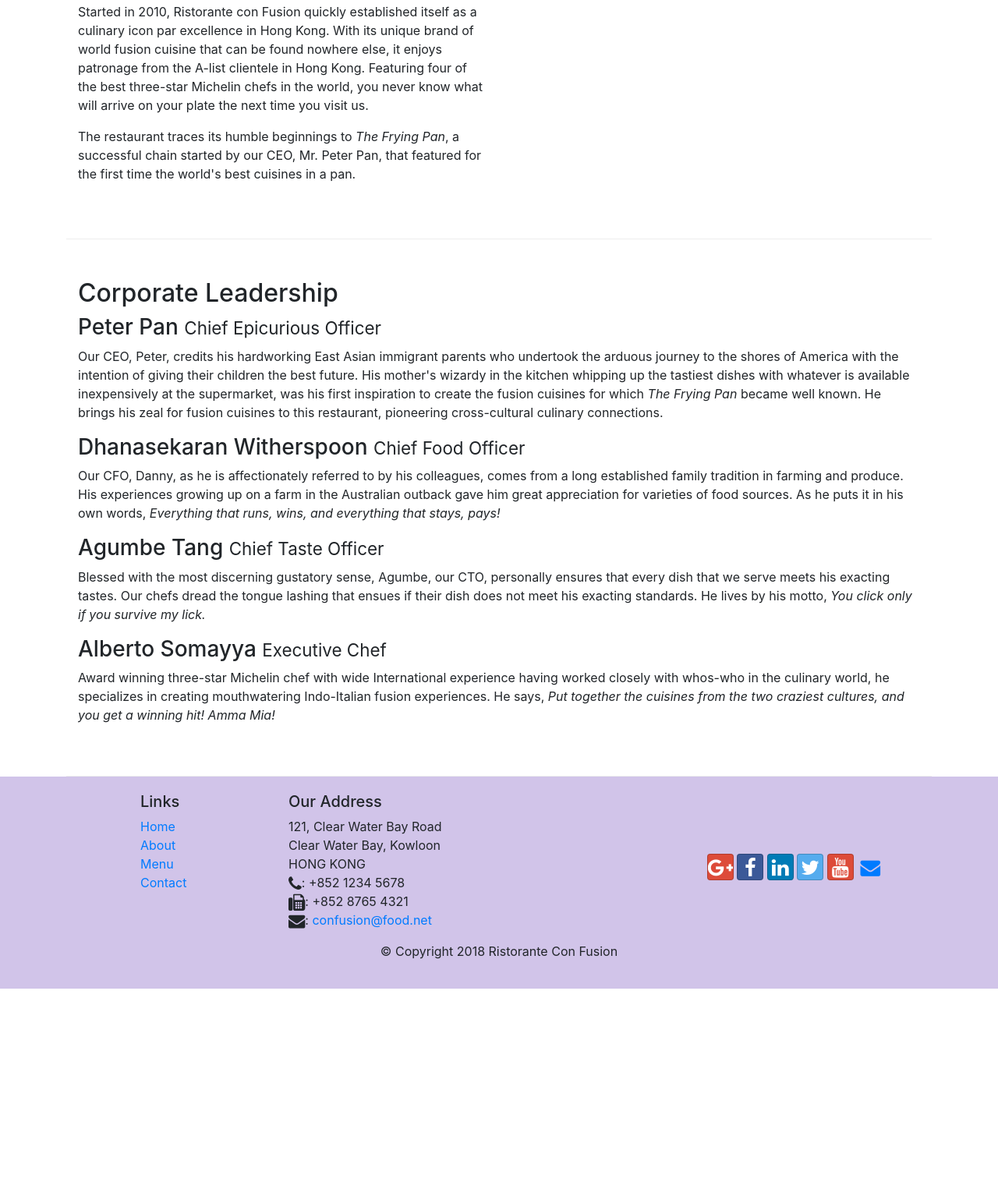
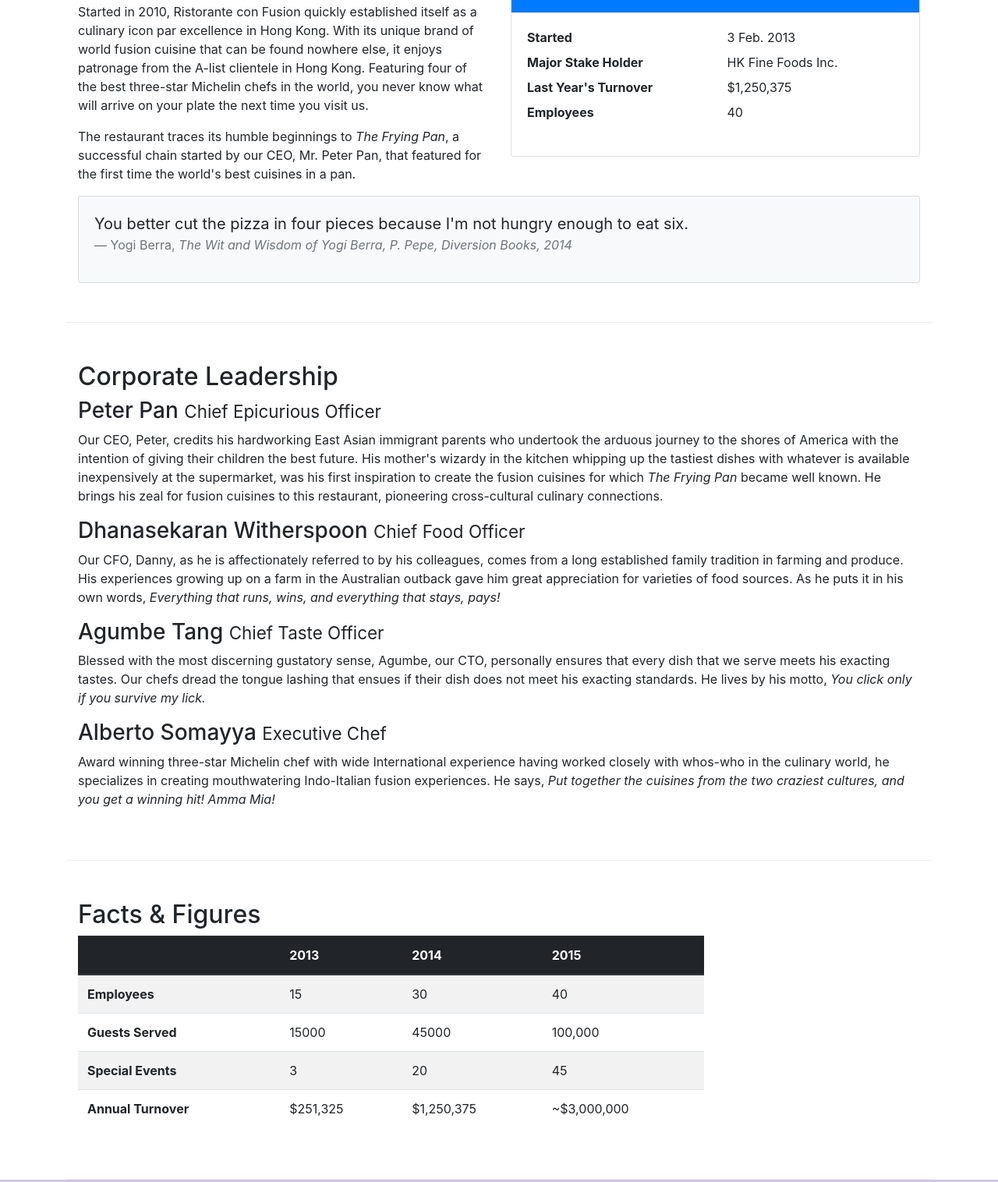
Before and after one commit to PrAsH-01/conFusion, a website: page aboutus.html in a window 1280 px wide. Shown: the part 558-2074 px from the top of the page at 78% size. Before the commit the page ends 1826 px from the top, so only its background shows below. Drawn offline with nearby package versions, Linux system fonts and the light colour scheme.

Commit message:
Tables and Cards

```diff
--- a/aboutus.html
+++ b/aboutus.html
@@ -63,7 +63,33 @@
                 <p>Started in 2010, Ristorante con Fusion quickly established itself as a culinary icon par excellence in Hong Kong. With its unique brand of world fusion cuisine that can be found nowhere else, it enjoys patronage from the A-list clientele in Hong Kong.  Featuring four of the best three-star Michelin chefs in the world, you never know what will arrive on your plate the next time you visit us.</p>
                 <p>The restaurant traces its humble beginnings to <em>The Frying Pan</em>, a successful chain started by our CEO, Mr. Peter Pan, that featured for the first time the world's best cuisines in a pan.</p>
             </div>
-            <div class="col-12 col-sm">
+            <div class="col-12 col-sm-6">
+               <div class="card">
+                   <h3 class="card-header bg-primary text-white">Facts At a Glance</h3>
+                   <div class="card-body">
+                       <dl class="row">
+                           <dt class="col-6">Started</dt>
+                           <dd class="col-6">3 Feb. 2013</dd>
+                           <dt class="col-6">Major Stake Holder</dt>
+                           <dd class="col-6">HK Fine Foods Inc.</dd>
+                           <dt class="col-6">Last Year's Turnover</dt>
+                           <dd class="col-6">$1,250,375</dd>
+                           <dt class="col-6">Employees</dt>
+                           <dd class="col-6">40</dd>
+                       </dl>
+                   </div>
+               </div>
+            </div>
+            <div class="col-12">
+                <div class="card card-body bg-light">
+                    <blockquote class="blockquote">
+                        <p class="mb-0">You better cut the pizza in four pieces because I'm not hungry enough to eat six.</p>
+                        <footer class="blockquote-footer">Yogi Berra,
+                            <cite title="Source Title">The Wit and Wisdom of Yogi Berra,
+                            P. Pepe, Diversion Books, 2014</cite>
+                        </footer>
+                    </blockquote>
+                </div>
             </div>
         </div>
 
@@ -80,8 +106,51 @@
                 <h3>Alberto Somayya <small>Executive Chef</small></h3>
                 <p class="d-none d-sm-block">Award winning three-star Michelin chef with wide International experience having worked closely with whos-who in the culinary world, he specializes in creating mouthwatering Indo-Italian fusion experiences. He says, <em>Put together the cuisines from the two craziest cultures, and you get a winning hit! Amma Mia!</em></p>
             </div>
+
        </div>
-
+       <div class="row row-content">
+           <div class="col-12 col-sm-9">
+               <h2>Facts &amp; Figures</h2>
+               <div class="table-responsive">
+                <table class="table table-striped">
+                        <thead class="thead-dark">
+                            <tr>
+                                <th>&nbsp;</th>
+                                <th>2013</th>
+                                <th>2014</th>
+                                <th>2015</th>
+                            </tr>
+                        </thead>
+                        <tbody>
+                            <tr>
+                                <th>Employees</th>
+                                <td>15</td>
+                                <td>30</td>
+                                <td>40</td>
+                            </tr>
+                            <tr>
+                                <th>Guests Served</th>
+                                <td>15000</td>
+                                <td>45000</td>
+                                <td>100,000</td>
+                            </tr>
+                            <tr>
+                                <th>Special Events</th>
+                                <td>3</td>
+                                <td>20</td>
+                                <td>45</td>
+                            </tr>
+                            <tr>
+                                <th>Annual Turnover</th>
+                                <td>$251,325</td>
+                                <td>$1,250,375</td>
+                                <td>~$3,000,000</td>
+                            </tr>
+                        </tbody>
+                    </table>
+               </div>
+           </div>
+       </div>
     </div>
 
 
```
